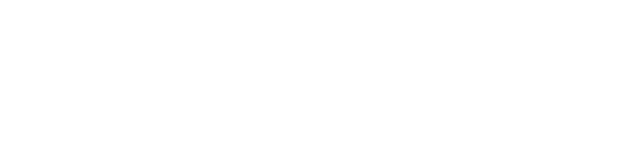
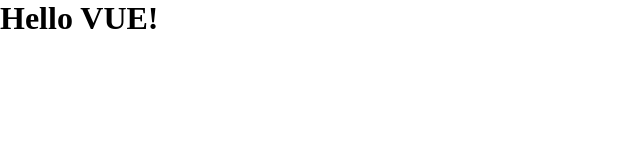
Before and after one commit to claudiopatti/vue-hello, a plain HTML site: page index.html in a window 1280 px wide. Shown: the whole page, without its empty margins (0-640 px from the left). Drawn offline with nearby package versions, Linux system fonts and the light colour scheme.

Commit message:
aggiunto vue tramite js

```diff
--- a/index.html
+++ b/index.html
@@ -3,12 +3,29 @@
     <head>
         <meta charset="UTF-8">
         <meta name="viewport" content="width=device-width, initial-scale=1.0">
-        <title>Document</title>
+        <title>Vue Hello</title>
 
         <!-- css  -->
          <link rel="stylesheet" href="css/style.css">
     </head>
     <body>
+
+        <h1 id="app">{{ message }}</h1>
+
+        <script src="https://unpkg.com/vue@3/dist/vue.global.js"></script>
         <script type="text/javascript" src="js/scripts.js"></script>
+
+
+        <!-- <script>
+        const { createApp } = Vue
+
+        createApp({
+            data() {
+            return {
+                message: 'Hello Vue!'
+            }
+            }
+        }).mount('#app')
+        </script> -->
     </body>
 </html>
--- a/js/scripts.js
+++ b/js/scripts.js
@@ -1 +1,9 @@
-console.log('ciao console')
+const { createApp } = Vue
+
+        createApp({
+            data() {
+            return {
+                message: 'Hello VUE!'
+            }
+            }
+        }).mount('#app')
```
